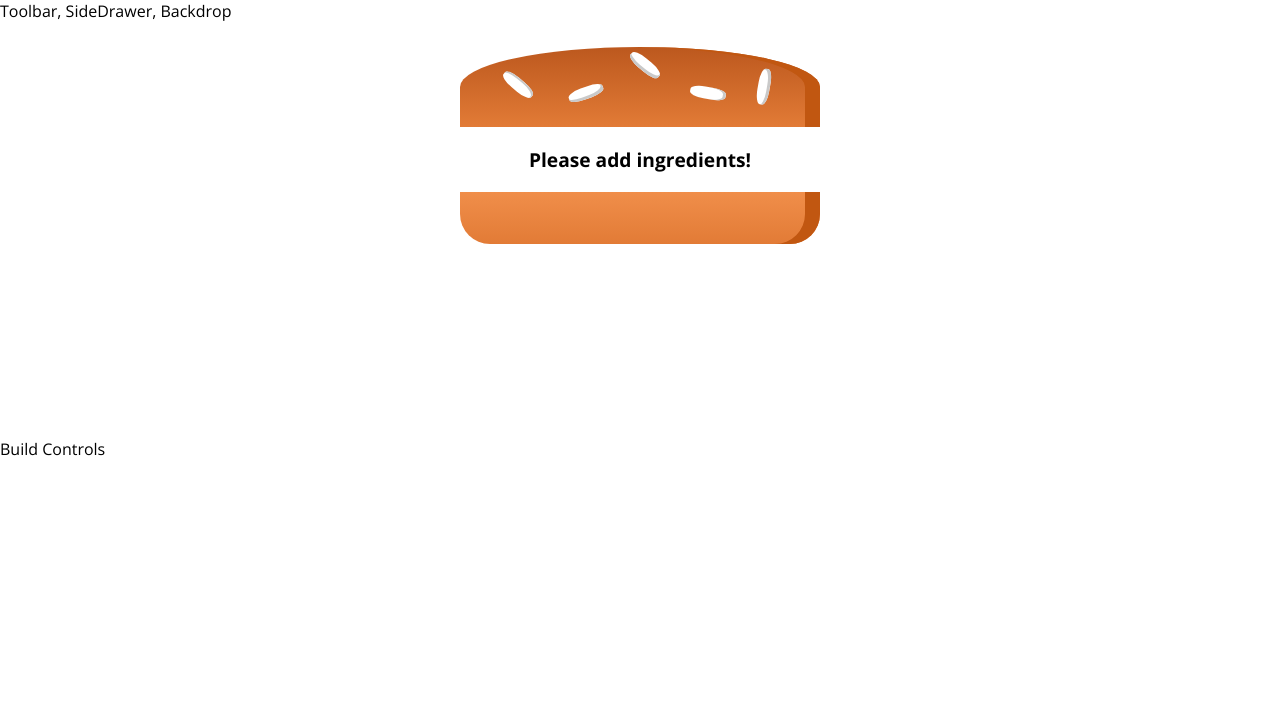
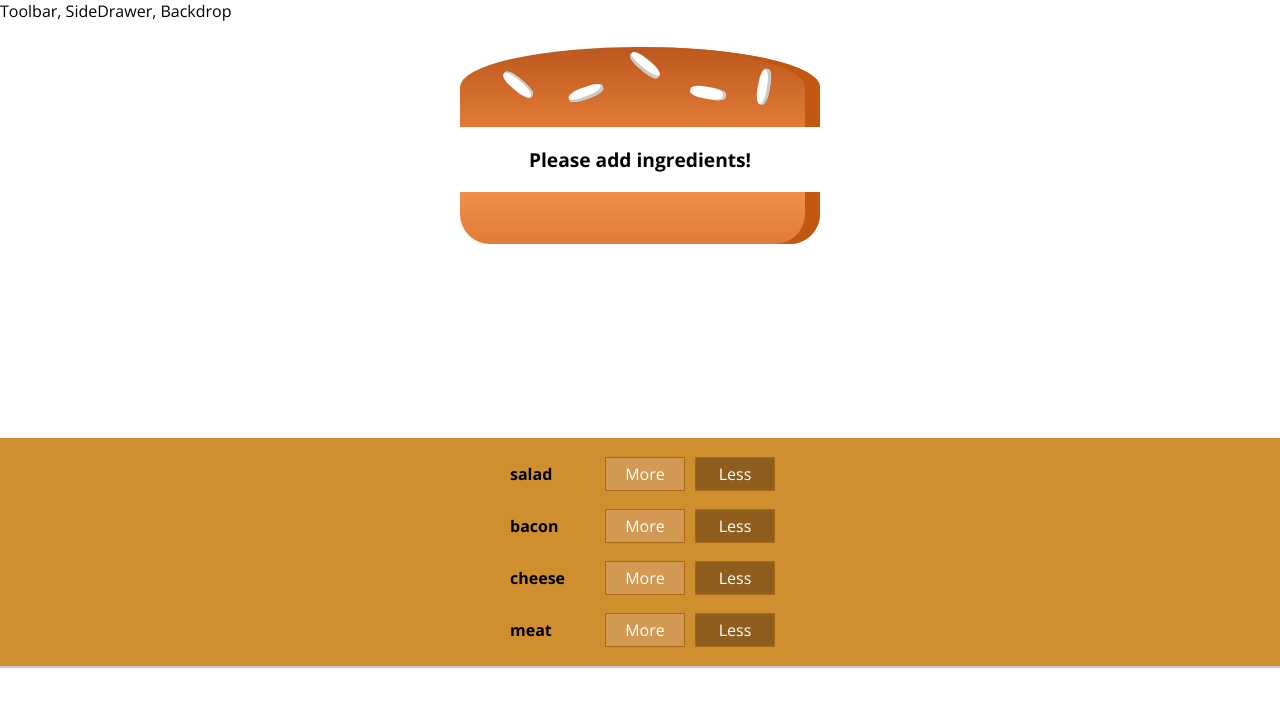
Before and after one commit to Jason-Carrillo/React-Burger, a React app: page / in a window 1280 px wide. Shown: the top 706 px of the page. Built offline with nearby package versions, Linux system fonts and the light colour scheme.

Commit message:
added build controls to main burger build and imported it

```diff
--- a/src/Containers/burgerbuilder/BurgerBuilder.js
+++ b/src/Containers/burgerbuilder/BurgerBuilder.js
@@ -1,6 +1,7 @@
 import React, { Component } from 'react';
 import Aux from '../../hoc/Aux'
 import Burger from "../../Components/Burger/Burger";
+import BuildControls from "../../Components/Burger/BuildControls/BuildControls";
 
 class BurgerBuilder extends Component {
     state = {
@@ -16,7 +17,7 @@
         return (
             <Aux>
                 <Burger ingredients={this.state.ingredients} />
-                <div>Build Controls</div>
+                <BuildControls />
             </Aux>
         );
     }
```
